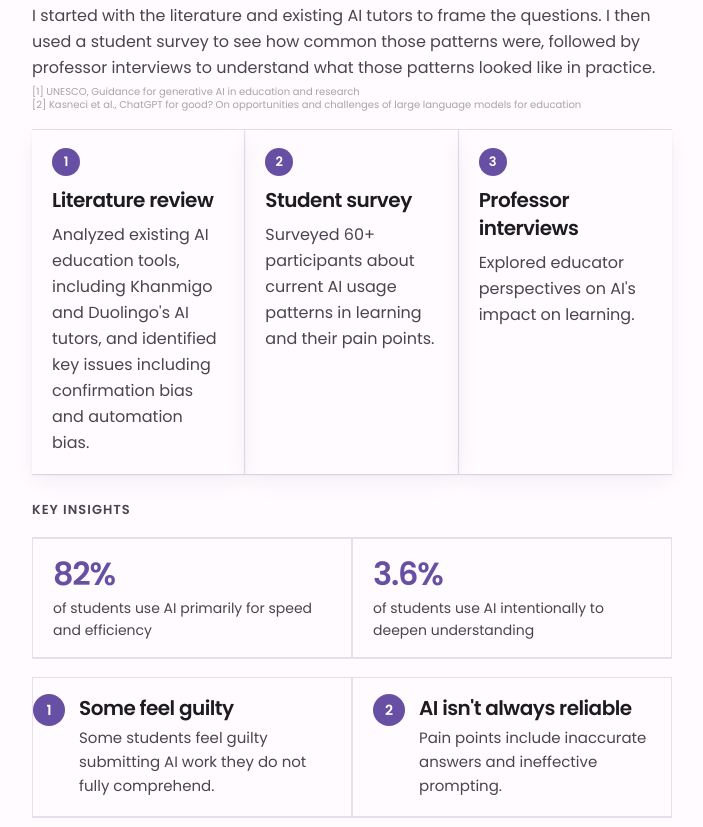
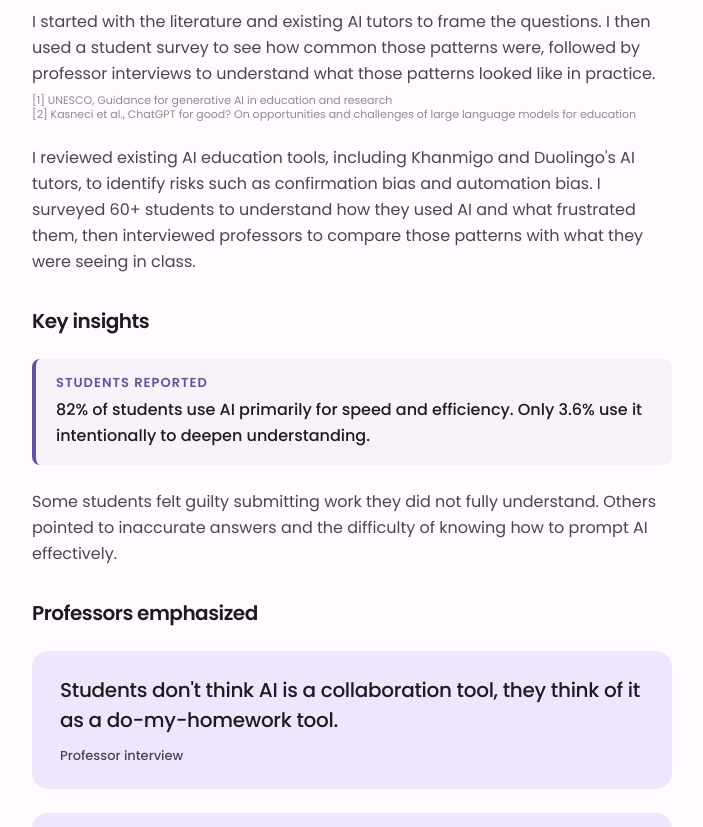
Before and after one commit to zoobiasaifullah/zoobia-s-portfolio, an Astro site: page /work/lyra in a window 1280 px wide. Shown: the part 1185-2012 px from the top of the page, without its empty margins (448-1151 px from the left). Built offline with nearby package versions, Linux system fonts and the light colour scheme; Astro itself is replaced by a stand-in of ours.

Commit message:
Simplify Lyra research presentation
Co-authored-by: Copilot <223556219+Copilot@users.noreply.github.com>

```diff
--- a/src/data/case-studies/lyra.ts
+++ b/src/data/case-studies/lyra.ts
@@ -34,31 +34,10 @@ export const lyra: CaseStudy = {
         { t: 'p', text: 'I started with the literature and existing AI tutors to frame the questions. I then used a student survey to see how common those patterns were, followed by professor interviews to understand what those patterns looked like in practice.' },
         { t: 'link', text: '[1] UNESCO, Guidance for generative AI in education and research', href: 'https://unesdoc.unesco.org/ark:/48223/pf0000386693' },
         { t: 'link', text: '[2] Kasneci et al., ChatGPT for good? On opportunities and challenges of large language models for education', href: 'https://doi.org/10.1016/j.lindif.2023.102274' },
-        {
-          t: 'steps',
-          cols: 3,
-          variant: 'methods',
-          items: [
-            { title: 'Literature review', text: "Analyzed existing AI education tools, including Khanmigo and Duolingo's AI tutors, and identified key issues including confirmation bias and automation bias." },
-            { title: 'Student survey', text: 'Surveyed 60+ participants about current AI usage patterns in learning and their pain points.' },
-            { title: 'Professor interviews', text: "Explored educator perspectives on AI's impact on learning." },
-          ],
-        },
+        { t: 'p', text: "I reviewed existing AI education tools, including Khanmigo and Duolingo's AI tutors, to identify risks such as confirmation bias and automation bias. I surveyed 60+ students to understand how they used AI and what frustrated them, then interviewed professors to compare those patterns with what they were seeing in class." },
         { t: 'h3', text: 'Key insights' },
-        {
-          t: 'stats',
-          items: [
-            { value: '82%', label: 'of students use AI primarily for speed and efficiency' },
-            { value: '3.6%', label: 'of students use AI intentionally to deepen understanding' },
-          ],
-        },
-        {
-          t: 'themes',
-          items: [
-            { title: 'Some feel guilty', note: "Some students feel guilty submitting AI work they do not fully comprehend." },
-            { title: "AI isn't always reliable", note: 'Pain points include inaccurate answers and ineffective prompting.' },
-          ],
-        },
+        { t: 'callout', label: 'Students reported', text: '82% of students use AI primarily for speed and efficiency. Only 3.6% use it intentionally to deepen understanding.' },
+        { t: 'p', text: 'Some students felt guilty submitting work they did not fully understand. Others pointed to inaccurate answers and the difficulty of knowing how to prompt AI effectively.' },
         { t: 'h3', text: 'Professors emphasized' },
         {
           t: 'quote',
--- a/src/pages/work/[slug].astro
+++ b/src/pages/work/[slug].astro
@@ -40,7 +40,7 @@ const meta = [
 
     {
       cs.sections.map((s) => (
-        <section class:list={['sec', { 'sec--research': s.number === '02' }]} aria-labelledby={`s-${s.number}`}>
+        <section class="sec" aria-labelledby={`s-${s.number}`}>
           <div class="container sec__inner">
             <div class="sec__label" data-reveal>
               <span class="eyebrow">{s.number}</span>
@@ -87,23 +87,6 @@ const meta = [
   .sec__inner { display: grid; grid-template-columns: 256px minmax(0, 800px); gap: 64px; justify-content: start; }
   .sec__label { display: flex; flex-direction: column; gap: 8px; position: sticky; top: 96px; align-self: start; }
   .sec__body { display: flex; flex-direction: column; gap: 24px; min-width: 0; }
-  .sec--research .sec__body { gap: 18px; }
-  .sec--research :global(.cb-h3) { margin-top: 8px; font-size: 13px; line-height: 18px; letter-spacing: 0.08em; text-transform: uppercase; color: var(--text-body); }
-  .sec--research :global(.cb-citation) { margin-top: -14px; font-size: 10px; line-height: 13px; opacity: 0.48; }
-  .sec--research :global(.cb-citation + .cb-citation) { margin-top: -18px; }
-  .sec--research :global(.cb-steps--methods) { grid-template-columns: repeat(3, minmax(0, 1fr)); gap: 0; border-block: 1px solid var(--border); }
-  .sec--research :global(.cb-steps--methods .cb-step) { min-height: 0; padding: 18px 20px; border: 0; border-right: 1px solid var(--border); border-radius: 0; background: transparent; }
-  .sec--research :global(.cb-steps--methods .cb-step:last-child) { border-right: 0; }
-  .sec--research :global(.cb-steps--methods .cb-badge) { width: 24px; height: 24px; margin-bottom: 2px; font-size: 12px; }
-  .sec--research :global(.cb-stats) { gap: 0; border-block: 1px solid var(--border); }
-  .sec--research :global(.cb-stat) { padding: 16px 20px; border-radius: 0; background: transparent; }
-  .sec--research :global(.cb-stat + .cb-stat) { border-left: 1px solid var(--border); }
-  .sec--research :global(.cb-stat dt) { font-size: 32px; line-height: 38px; }
-  .sec--research :global(.cb-themes) { gap: 0; border-bottom: 1px solid var(--border); }
-  .sec--research :global(.cb-theme) { padding: 16px 20px 18px 0; border-radius: 0; background: transparent; }
-  .sec--research :global(.cb-theme + .cb-theme) { padding-left: 20px; border-left: 1px solid var(--border); }
-  .sec--research :global(.cb-quote) { padding: 16px 0 16px 20px; border-left: 3px solid var(--primary); border-radius: 0; background: transparent; }
-  .sec--research :global(.cb-quote + .cb-quote) { border-top: 1px solid var(--border); }
 
   .next { padding-block: 64px 96px; }
   .next__card {
@@ -134,8 +117,5 @@ const meta = [
     .meta { grid-template-columns: 1fr 1fr; gap: 16px 24px; }
     .next { padding-block: 40px 64px; }
     .next__card { padding: 28px 20px; border-radius: 20px; }
-    .sec--research :global(.cb-steps--methods), .sec--research :global(.cb-stats) { grid-template-columns: 1fr; }
-    .sec--research :global(.cb-steps--methods .cb-step), .sec--research :global(.cb-stat), .sec--research :global(.cb-theme + .cb-theme) { border-left: 0; border-right: 0; padding-inline: 0; }
-    .sec--research :global(.cb-steps--methods .cb-step + .cb-step), .sec--research :global(.cb-stat + .cb-stat), .sec--research :global(.cb-theme + .cb-theme) { border-top: 1px solid var(--border); }
   }
 </style>
```
